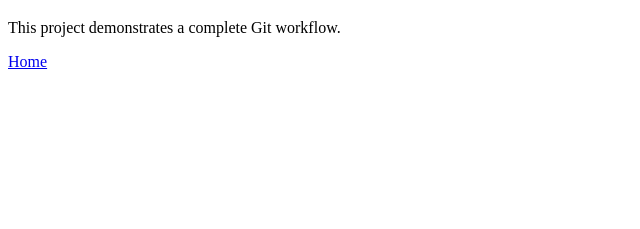
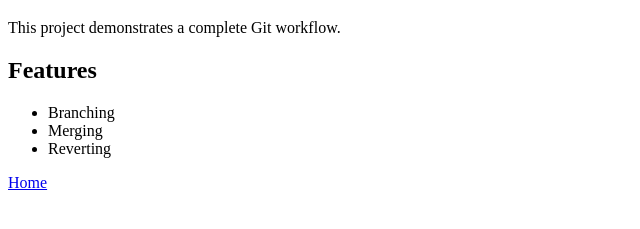
Before and after one commit to aroraverse/git-workflow-demo, a plain HTML site: page about.html in a window 1280 px wide. Shown: the part 61-290 px from the top of the page, without its empty margins (0-640 px from the left). Drawn offline with Linux system fonts and the light colour scheme.

Commit message:
Add features list to about.html (feature branch)

```diff
--- a/about.html
+++ b/about.html
@@ -7,6 +7,12 @@
 <body>
   <h1>About</h1>
   <p>This project demonstrates a complete Git workflow.</p>
+  <h2>Features</h2>
+  <ul>
+    <li>Branching</li>
+    <li>Merging</li>
+    <li>Reverting</li>
+  </ul>
   <a href="index.html">Home</a>
 </body>
 </html>
```
